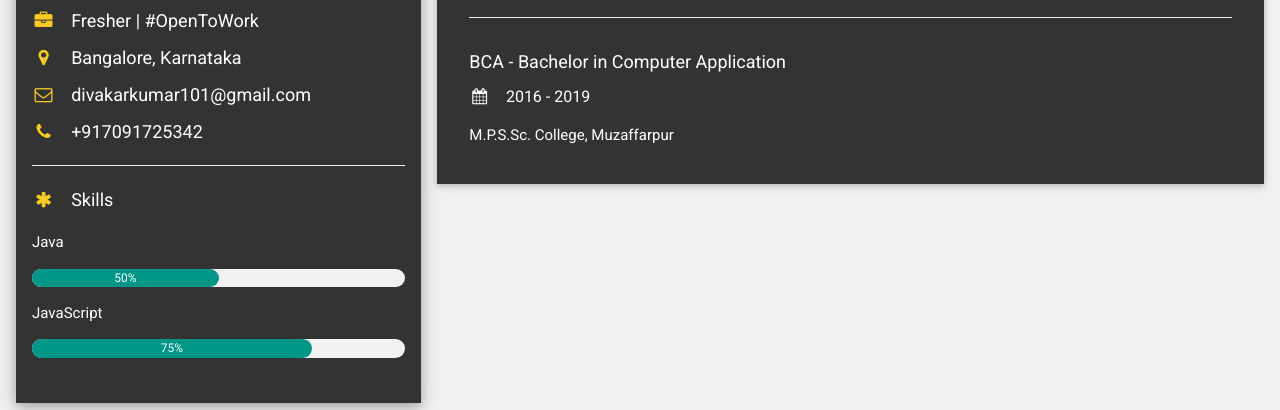
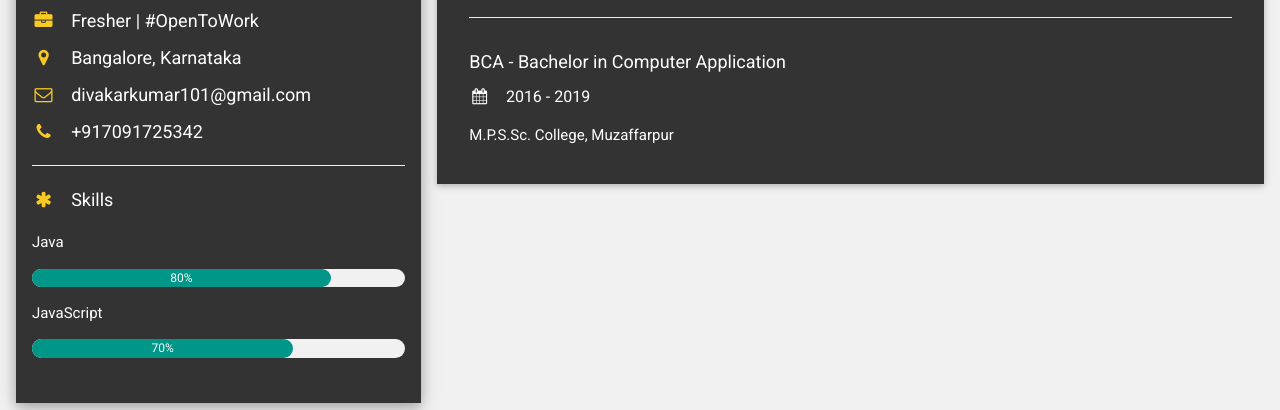
Before and after one commit to DivakarKumar101/Divakar-Portfolio, a plain HTML site: page index.html in a window 1280 px wide. Shown: the part 542-952 px from the top of the page. Drawn offline with nearby package versions, Linux system fonts and the light colour scheme.

Commit message:
2nd commit

```diff
--- a/index.html
+++ b/index.html
@@ -50,11 +50,11 @@
 
                         <p class="w3-text-white">Java</p>
                         <div class="w3-light-grey w3-round-xlarge w3-small">
-                            <div class="w3-container w3-center w3-round-xlarge w3-teal" style="width:50%">50%</div>
+                            <div class="w3-container w3-center w3-round-xlarge w3-teal" style="width:80%">80%</div>
                           </div>
                         <p class="w3-text-white">JavaScript</p>
                         <div class="w3-light-grey w3-round-xlarge w3-small">
-                            <div class="w3-container w3-center w3-round-xlarge w3-teal" style="width:75%">75%</div>
+                            <div class="w3-container w3-center w3-round-xlarge w3-teal" style="width:70%">70%</div>
                           </div>
                         <br>
                         <br>
```
